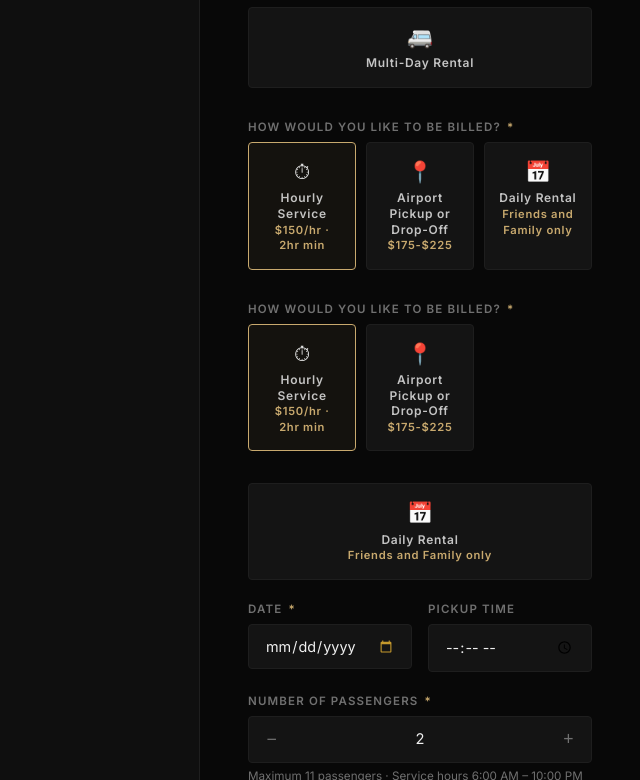
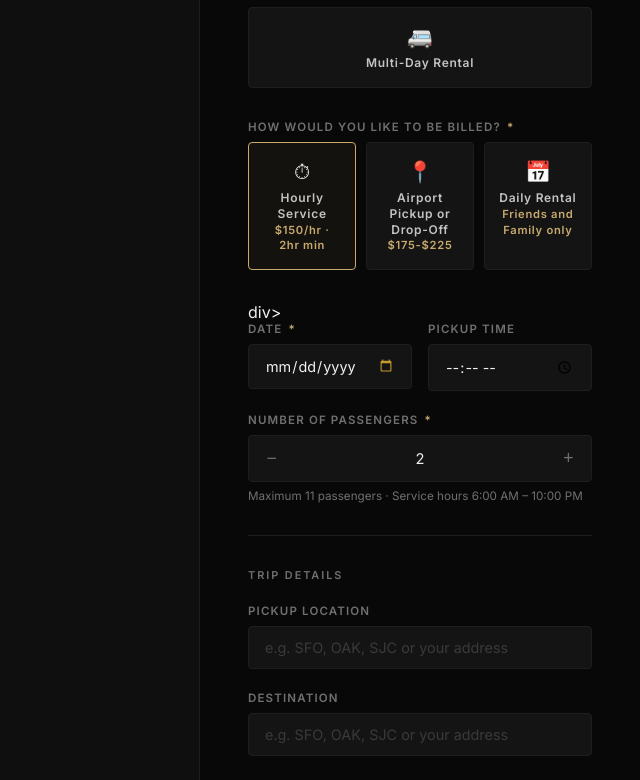
Before and after one commit to vibhavgrandhi/SznSprinters, a website: page book.html in a window 1280 px wide. Shown: the part 456-1236 px from the top of the page, without its empty margins (640-1280 px from the left). Drawn offline with nearby package versions, Linux system fonts and the light colour scheme; no server answers.

Commit message:
Deduplicate billing section in book.html
Removed billing type section for airport services.

```diff
--- a/book.html
+++ b/book.html
@@ -203,27 +203,7 @@ input.invalid,select.invalid{border-color:var(--error)}
           <input type="hidden" id="billingType" value="Hourly Service">
         </div>
         </div>
-
-        <!-- BILLING TYPE (airport only) -->
-        <div class="form-group" id="billingSection">
-          <label>How would you like to be billed? <span class="req">*</span></label>
-          <div class="service-select-grid" style="grid-template-columns:1fr 1fr 1fr">
-            <div class="svc-card active" data-billing="Hourly Service" tabindex="0" role="button" id="billingHourly">
-              <span class="svc-card-icon">⏱</span>
-              <div class="svc-card-label">Hourly Service<br><span style="color:var(--accent);font-size:0.7rem" id="hourlyLabel">$150/hr · 2hr min</span></div>
-            </div>
-            <div class="svc-card" data-billing="Airport Pickup or Drop-Off" tabindex="0" role="button" id="billingPickup">
-              <span class="svc-card-icon">📍</span>
-              <div class="svc-card-label">Airport Pickup or Drop-Off<br><span style="color:var(--accent);font-size:0.7rem" id="pickupLabel">$175-$225</span></div>
-
-            </div>
-          </div>
-          <div class="svc-card" data-billing="Daily Rental" tabindex="0" role="button" id="billingDaily">
-              <span class="svc-card-icon">📅</span>
-              <div class="svc-card-label">Daily Rental<br><span style="color:var(--accent);font-size:0.7rem">Friends and Family only</span></div>
-            </div>
-            <input type="hidden" id="billingType" value="Hourly Service">
-        </div>
+div>
         <!-- Full-day / rental contact note -->
         <div class="form-group" id="fulldayNote" style="display:none;background:rgba(200,169,110,0.06);border:1px solid rgba(200,169,110,0.22);border-radius:var(--radius-input);padding:1.2rem 1.4rem">
           <div style="font-size:0.75rem;font-weight:600;letter-spacing:0.1em;text-transform:uppercase;color:var(--accent);margin-bottom:0.35rem" id="fulldayNoteTitle">All-Day Service</div>
```
